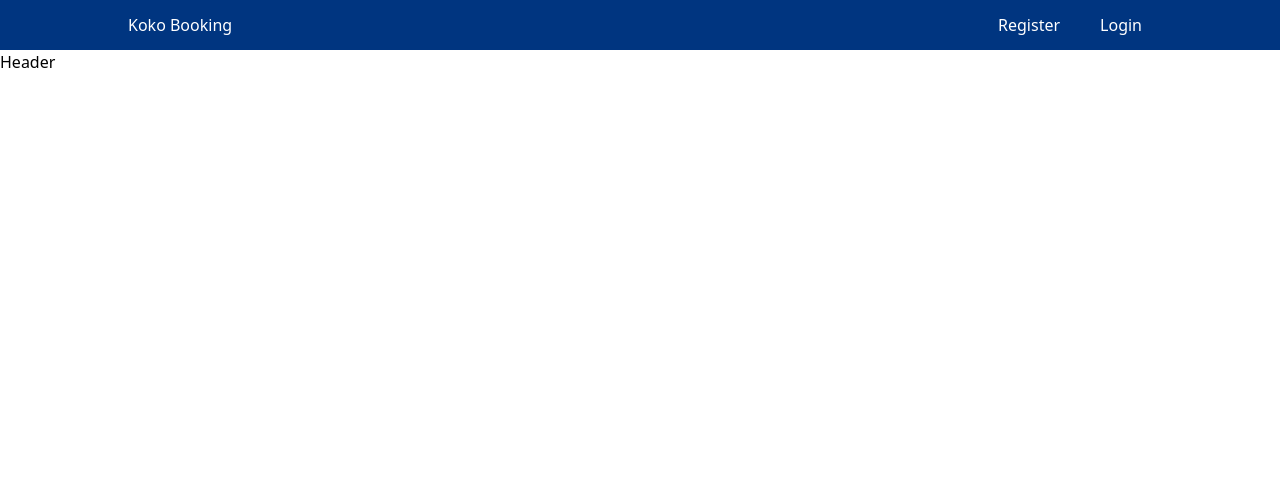
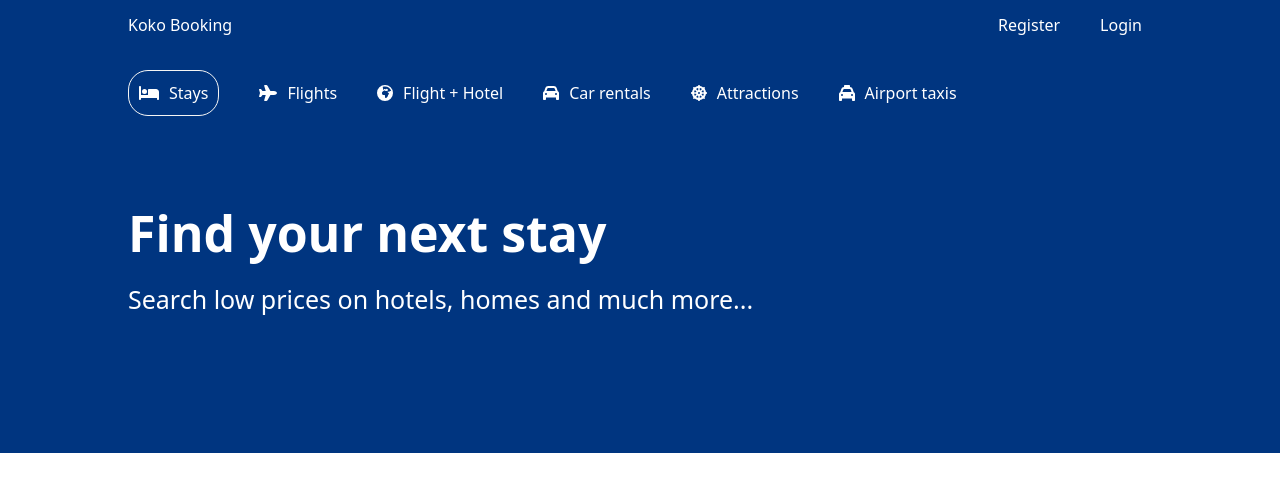
Before and after one commit to KenjiMobutu/Koko_Booking, a React (Vite) app in the folder client/: page / in a window 1280 px wide. Shown: the top 492 px of the page. Built offline with nearby package versions, Linux system fonts and the light colour scheme.

Commit message:
header title + description

```diff
--- a/client/package.json
+++ b/client/package.json
@@ -10,6 +10,10 @@
     "preview": "vite preview"
   },
   "dependencies": {
+    "@fortawesome/fontawesome-svg-core": "^6.4.0",
+    "@fortawesome/free-regular-svg-icons": "^6.4.0",
+    "@fortawesome/free-solid-svg-icons": "^6.4.0",
+    "@fortawesome/react-fontawesome": "^0.2.0",
     "autoprefixer": "^10.4.14",
     "postcss": "^8.4.24",
     "react": "^18.2.0",
--- a/client/src/components/header/Header.jsx
+++ b/client/src/components/header/Header.jsx
@@ -1,8 +1,50 @@
+import { FontAwesomeIcon } from '@fortawesome/react-fontawesome'
+import { faBed } from '@fortawesome/free-solid-svg-icons'
+import { faPlane} from '@fortawesome/free-solid-svg-icons'
+import { faEarthAfrica} from '@fortawesome/free-solid-svg-icons'
+import { faCar} from '@fortawesome/free-solid-svg-icons'
+import { faDharmachakra} from '@fortawesome/free-solid-svg-icons'
+import { faTaxi} from '@fortawesome/free-solid-svg-icons'
 import "./header.css"
 
-const Header = () => {
+
+
+function Header() {
+
   return (
-    <div className="header">Header</div>
+    <div className="header">
+      <div className="headerContainer">
+        <div className="headerList">
+          <div className="headerListItem selected">
+            <FontAwesomeIcon icon={faBed} />
+            <span>Stays</span>
+          </div>
+          <div className="headerListItem">
+            <FontAwesomeIcon icon={faPlane} />
+            <span>Flights</span>
+          </div>
+          <div className="headerListItem">
+            <FontAwesomeIcon icon={faEarthAfrica} />
+            <span>Flight + Hotel</span>
+          </div>
+          <div className="headerListItem">
+            <FontAwesomeIcon icon={faCar} />
+            <span>Car rentals</span>
+          </div>
+          <div className="headerListItem">
+            <FontAwesomeIcon icon={faDharmachakra} />
+            <span>Attractions</span>
+          </div>
+          <div className="headerListItem">
+            <FontAwesomeIcon icon={faTaxi} />
+            <span>Airport taxis</span>
+          </div>
+        </div>
+        <h1 className="headerTitle">Find your next stay</h1>
+        <p className="headerDescription">Search low prices on hotels, homes and much more...</p>
+        <button className="headerBtn"></button>
+      </div>
+    </div>
   )
 }
 
--- a/client/src/components/header/header.css
+++ b/client/src/components/header/header.css
@@ -0,0 +1,41 @@
+.header{
+  background-color: #003580;
+  color: white;
+  display: flex;
+  justify-content: center;
+}
+
+.headerContainer{
+  width: 100%;
+  max-width: 1024px;
+  margin: 20px 0px 100px 0px;
+}
+
+.headerList{
+  display: flex;
+  gap: 40px;
+}
+
+.headerListItem{
+  display: flex;
+  align-items: center;
+  gap: 10px;
+}
+
+.headerListItem.selected{
+  border: 1px solid whitesmoke;
+  border-radius: 20px;
+  padding: 10px;
+
+}
+
+.headerTitle{
+  font-weight: bold;
+  font-size: 50px;
+  margin: 80px 0px 0px;
+}
+
+.headerDescription{
+  margin: 10px 0px;
+  font-size: 25px;
+}
```
Also changed, not shown: client/.pnp.cjs, 2 other files (tests, documents, lock files or other folders).
